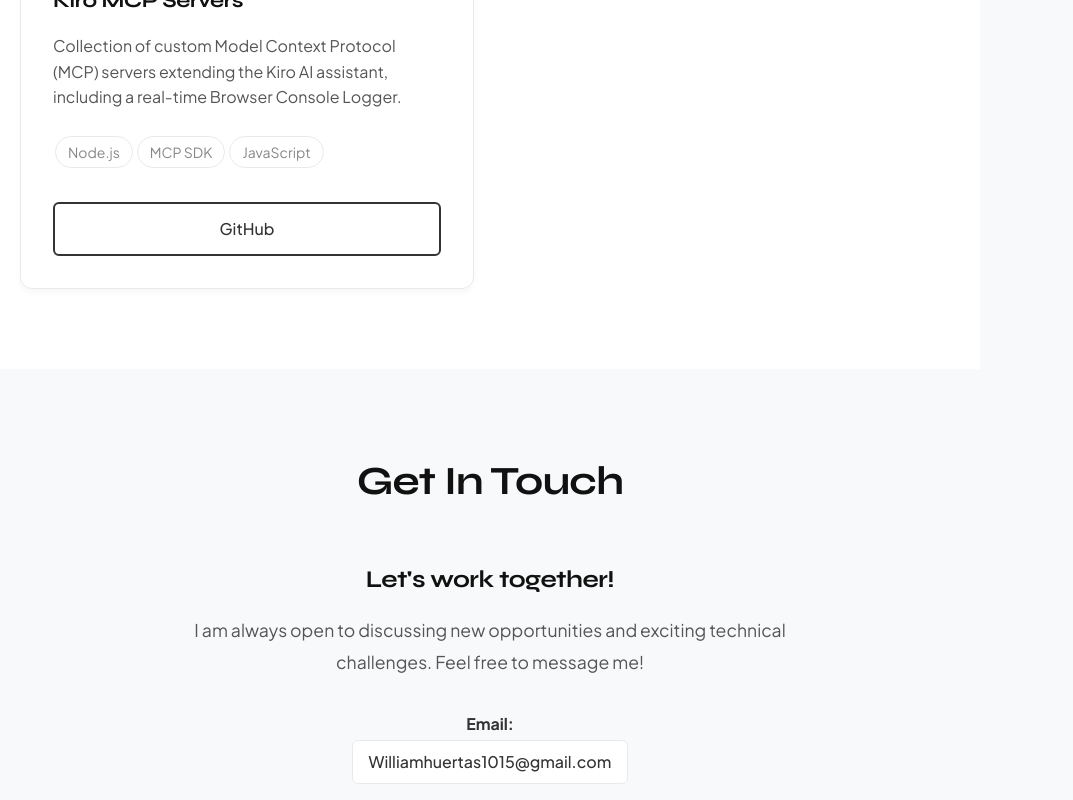
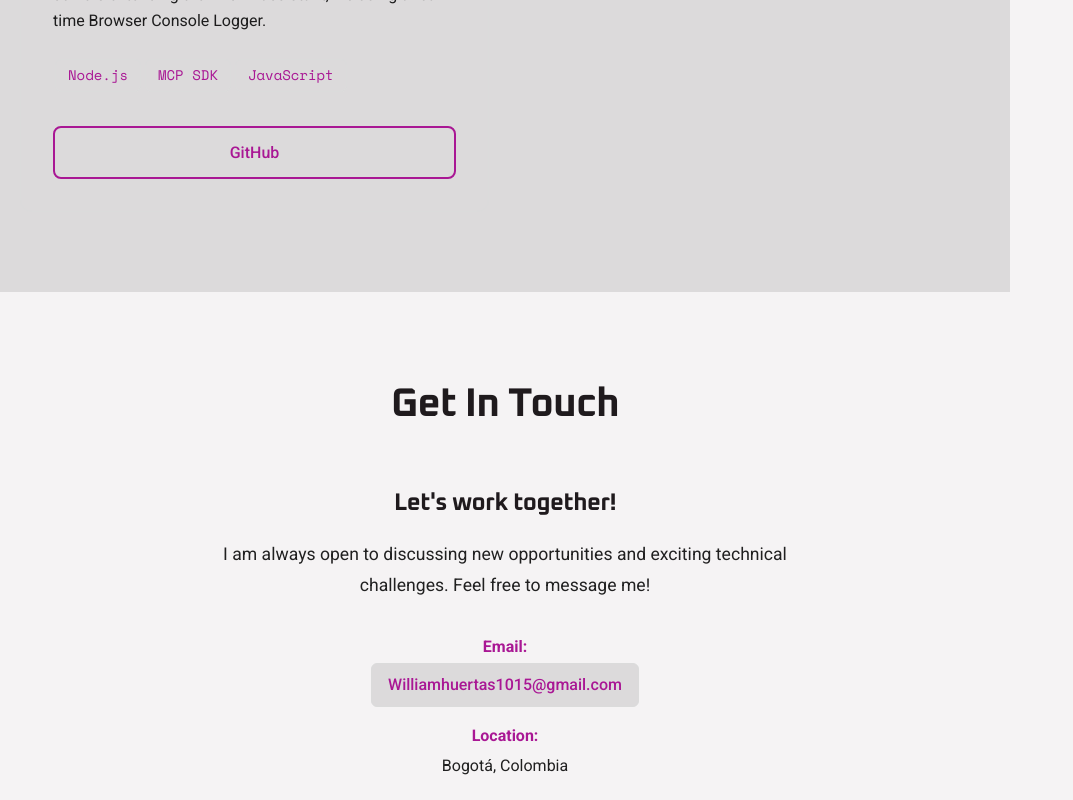
Before and after one commit to wahc1983/will-portfolio, a React (Vite) app: page / in a window 1280 px wide. Shown: the part 5778-6578 px from the top of the page, without its empty margins (0-1073 px from the left). Built offline with nearby package versions, Linux system fonts and the light colour scheme.

Commit message:
Refactor portfolio styling to align with NgRx design system

```diff
--- a/index.html
+++ b/index.html
@@ -8,7 +8,7 @@
     <title>William Huertas - Full Stack Developer</title>
     <link rel="preconnect" href="https://fonts.googleapis.com" />
     <link rel="preconnect" href="https://fonts.gstatic.com" crossorigin />
-    <link href="https://fonts.googleapis.com/css2?family=Outfit:wght@700;900&family=Syne:wght@400;500;600;700;800&family=Plus+Jakarta+Sans:ital,wght@0,300;0,400;0,500;0,600;0,700;1,400&display=swap" rel="stylesheet" />
+    <link href="https://fonts.googleapis.com/css2?family=Oxanium:wght@200..800&family=Roboto:wght@300;400;500;700&family=Space+Mono:ital,wght@0,400;0,700;1,400;1,700&display=swap" rel="stylesheet" />
   </head>
   <body>
     <div id="root"></div>
--- a/src/App.css
+++ b/src/App.css
@@ -1,46 +1,3 @@
-/* Variables CSS para temas - Estilo Tokyo */
-:root.light-theme {
-  --btn-text: #ffffff;
-  --primary-color: #333333;
-  --primary-hover: #000000;
-  --secondary-color: #6c757d;
-  --background-color: #f8f9fa;
-  --background-alt: #ffffff;
-  --text-color: #111111;
-  --text-secondary: #555555;
-  --text-muted: #888888;
-  --border-color: #eaeaea;
-  --border-hover: #cccccc;
-  --card-bg: #ffffff;
-  --shadow: rgba(0, 0, 0, 0.03);
-  --shadow-hover: rgba(0, 0, 0, 0.08);
-  --header-bg: rgba(255, 255, 255, 0.98);
-  --footer-bg: #f8f9fa;
-  --footer-text: #666666;
-  --sidebar-width: 300px;
-}
-
-:root.dark-theme {
-  --btn-text: #000000;
-  --primary-color: #ffffff;
-  --primary-hover: #dddddd;
-  --secondary-color: #adb5bd;
-  --background-color: #111111;
-  --background-alt: #1a1a1a;
-  --text-color: #ffffff;
-  --text-secondary: #aaaaaa;
-  --text-muted: #777777;
-  --border-color: #2a2a2a;
-  --border-hover: #444444;
-  --card-bg: #1c1c1c;
-  --shadow: rgba(0, 0, 0, 0.3);
-  --shadow-hover: rgba(0, 0, 0, 0.5);
-  --header-bg: #000000;
-  --footer-bg: #000000;
-  --footer-text: #777777;
-  --sidebar-width: 300px;
-}
-
 * {
   margin: 0;
   padding: 0;
@@ -48,7 +5,7 @@
 }
 
 body {
-  font-family: 'Plus Jakarta Sans', -apple-system, BlinkMacSystemFont, 'Segoe UI', sans-serif;
+  font-family: 'Roboto', 'Inter', system-ui, Avenir, Helvetica, Arial, sans-serif;
   line-height: 1.6;
   color: var(--text-color);
   background-color: var(--background-color);
@@ -56,7 +13,7 @@ body {
 }
 
 h1, h2, h3, h4, h5, h6 {
-  font-family: 'Syne', sans-serif;
+  font-family: 'Oxanium', sans-serif;
   letter-spacing: -0.02em;
 }
 
@@ -76,7 +33,7 @@ h1, h2, h3, h4, h5, h6 {
   display: inline-block;
   padding: 12px 24px;
   border: none;
-  border-radius: 6px;
+  border-radius: 8px;
   text-decoration: none;
   font-weight: 500;
   cursor: pointer;
@@ -86,12 +43,12 @@ h1, h2, h3, h4, h5, h6 {
 
 .btn-primary {
   background-color: var(--primary-color);
-  color: var(--btn-text);
+  color: var(--background-color);
 }
 
 .btn-primary:hover {
   background-color: var(--primary-hover);
-  color: var(--btn-text);
+  color: var(--text-color);
   transform: translateY(-2px);
 }
 
@@ -102,16 +59,18 @@ h1, h2, h3, h4, h5, h6 {
 }
 
 .btn-secondary:hover {
-  background-color: var(--primary-color);
-  color: var(--btn-text);
+  background-color: var(--primary-hover);
+  border-color: var(--primary-hover);
+  color: var(--background-color);
 }
 
 .tech-tag {
   display: inline-block;
   background-color: var(--background-alt);
-  color: var(--text-muted);
+  color: var(--primary-color);
   padding: 4px 12px;
-  border-radius: 20px;
+  border-radius: 6px;
+  font-family: 'Space Mono', monospace;
   font-size: 0.875rem;
   margin: 2px;
   border: 1px solid var(--border-color);
--- a/src/components/About.css
+++ b/src/components/About.css
@@ -63,7 +63,7 @@
   object-fit: cover;
   border-radius: 60% 40% 30% 70% / 60% 30% 70% 40%;
   animation: morph 8s ease-in-out infinite;
-  box-shadow: 0 0 0 12px rgba(128, 128, 128, 0.15), 0 15px 35px rgba(0, 0, 0, 0.4);
+  box-shadow: 0 0 0 12px var(--border-color), 0 15px 35px var(--shadow-hover);
 }
 
 @keyframes morph {
--- a/src/components/Contact.css
+++ b/src/components/Contact.css
@@ -60,8 +60,9 @@
 }
 
 .social-link:hover {
-  background-color: var(--primary-color);
-  color: var(--btn-text);
+  background-color: var(--primary-hover);
+  color: var(--background-color);
+  border-color: var(--primary-hover);
   transform: translateY(-2px);
 }
 
@@ -69,7 +70,7 @@
   background-color: var(--card-bg);
   padding: 2rem;
   border-radius: 12px;
-  box-shadow: 0 4px 6px var(--shadow);
+  box-shadow: var(--shadow);
   border: 1px solid var(--border-color);
 }
 
--- a/src/components/Experience.css
+++ b/src/components/Experience.css
@@ -50,16 +50,19 @@
 .timeline-content {
   background-color: var(--card-bg);
   padding: 2rem;
-  border-radius: 8px;
-  box-shadow: 0 4px 6px var(--shadow);
+  border-radius: 12px;
+  box-shadow: var(--shadow);
   width: calc(50% - 2rem);
   position: relative;
   transition: all 0.3s ease;
+  border: 1px solid var(--border-color);
 }
 
 .timeline-content:hover {
-  box-shadow: 0 8px 25px var(--shadow-hover);
+  box-shadow: var(--shadow-hover);
   transform: translateY(-2px);
+  background-color: var(--card-bg-hover);
+  border-color: var(--border-hover);
 }
 
 .timeline-item:nth-child(odd) .timeline-content {
--- a/src/components/Header.css
+++ b/src/components/Header.css
@@ -39,9 +39,9 @@
   display: flex;
   align-items: center;
   justify-content: center;
-  background-color: var(--text-color);
+  background-color: var(--primary-color);
   color: var(--background-color);
-  font-family: 'Outfit', sans-serif;
+  font-family: 'Oxanium', sans-serif;
   font-weight: 900;
   font-size: 1.4rem;
   border-radius: 8px;
@@ -68,11 +68,6 @@
     max-width: 0;
     opacity: 0;
   }
-}
-
-:root.light-theme .header-logo-icon {
-  background-color: #2563EB;
-  color: #ffffff;
 }
 
 .logo:hover .header-logo-icon {
@@ -152,7 +147,7 @@
 }
 
 :root.light-theme .menu-toggle span {
-  background-color: #2563EB;
+  background-color: var(--primary-color);
 }
 
 .menu-toggle.open span:nth-child(1) {
--- a/src/components/Projects.css
+++ b/src/components/Projects.css
@@ -21,7 +21,9 @@
 
 .project-card:hover {
   transform: translateY(-5px);
-  box-shadow: 0 8px 25px var(--shadow-hover);
+  box-shadow: var(--shadow-hover);
+  background-color: var(--card-bg-hover);
+  border-color: var(--border-hover);
 }
 
 .project-image {
@@ -47,10 +49,10 @@
   100% { background-position: 0% 50%; }
 }
 
-.gradient-0 { background-image: linear-gradient(-45deg, #1a1b26, #7dcfff, #2ac3de); }
-.gradient-1 { background-image: linear-gradient(-45deg, #1a1b26, #bb9af7, #9d7cd8); }
-.gradient-2 { background-image: linear-gradient(-45deg, #1a1b26, #9ece6a, #73daca); }
-.gradient-3 { background-image: linear-gradient(-45deg, #1a1b26, #f7768e, #ff9e64); }
+.gradient-0 { background-image: linear-gradient(-45deg, #17111a, #cf8fc5, #a91794); }
+.gradient-1 { background-image: linear-gradient(-45deg, #241b28, #fface6, #850074); }
+.gradient-2 { background-image: linear-gradient(-45deg, #17111a, #a91794, #cf8fc5); }
+.gradient-3 { background-image: linear-gradient(-45deg, #241b28, #cf8fc5, #fface6); }
 
 .project-content {
   padding: 2rem;
--- a/src/index.css
+++ b/src/index.css
@@ -1,28 +1,38 @@
 @import url('https://fonts.googleapis.com/css2?family=Inter:wght@300;400;500;600;700&display=swap');
 
-/* Variables CSS por defecto (tema claro) */
+/* Variables CSS por defecto (Tema Oscuro - Estilo NgRx) */
 :root {
-  font-family: 'Inter', system-ui, Avenir, Helvetica, Arial, sans-serif;
+  font-family: 'Roboto', 'Inter', system-ui, Avenir, Helvetica, Arial, sans-serif;
   line-height: 1.5;
   font-weight: 400;
 
-  /* Variables de tema claro por defecto */
-  --primary-color: #007bff;
-  --primary-hover: #0056b3;
-  --secondary-color: #6c757d;
-  --background-color: #ffffff;
-  --background-alt: #f8f9fa;
-  --text-color: #333333;
-  --text-secondary: #6c757d;
-  --text-muted: #495057;
-  --border-color: #e9ecef;
-  --border-hover: #dee2e6;
-  --card-bg: #ffffff;
-  --shadow: rgba(0, 0, 0, 0.1);
-  --shadow-hover: rgba(0, 0, 0, 0.15);
-  --header-bg: rgba(255, 255, 255, 0.95);
-  --footer-bg: #2c3e50;
-  --footer-text: #bdc3c7;
+  /* Colores de Fondo */
+  --background-color: #17111a;
+  --background-alt: #241b28;
+  --card-bg: #241b28;
+  --card-bg-hover: #2b1f31;
+  --header-bg: rgba(23, 17, 26, 0.85);
+  --footer-bg: #0d0a0f;
+
+  /* Layout */
+  --sidebar-width: 270px;
+
+  /* Acentos */
+  --primary-color: #fface6;
+  --primary-hover: #cf8fc5;
+  --secondary-color: #a91794;
+
+  /* Texto */
+  --text-color: #ffffff;
+  --text-secondary: rgba(255, 255, 255, 0.87);
+  --text-muted: rgba(255, 255, 255, 0.56);
+  --footer-text: rgba(255, 255, 255, 0.54);
+
+  /* Bordes y Sombras */
+  --border-color: rgba(255, 255, 255, 0.12);
+  --border-hover: rgba(207, 143, 197, 0.54);
+  --shadow: 0px 3px 1px -2px rgba(0, 0, 0, 0.2), 0px 2px 2px 0px rgba(0, 0, 0, 0.14);
+  --shadow-hover: 0px 5px 5px -3px rgba(0, 0, 0, 0.2), 0px 8px 10px 1px rgba(0, 0, 0, 0.14);
 
   font-synthesis: none;
   text-rendering: optimizeLegibility;
@@ -31,45 +41,43 @@
   -webkit-text-size-adjust: 100%;
 }
 
-/* Aplicar tema claro por defecto */
+/* Tema Claro (Estilo NgRx) */
 :root.light-theme {
-  --primary-color: #007bff;
-  --primary-hover: #0056b3;
-  --secondary-color: #6c757d;
-  --background-color: #ffffff;
-  --background-alt: #f8f9fa;
-  --text-color: #333333;
-  --text-secondary: #6c757d;
-  --text-muted: #495057;
-  --border-color: #e9ecef;
-  --border-hover: #dee2e6;
-  --card-bg: #ffffff;
-  --shadow: rgba(0, 0, 0, 0.1);
-  --shadow-hover: rgba(0, 0, 0, 0.15);
-  --header-bg: rgba(255, 255, 255, 0.95);
-  --footer-bg: #2c3e50;
-  --footer-text: #bdc3c7;
+  /* Colores de Fondo */
+  --background-color: #f5f3f4;
+  --background-alt: #dcdadb;
+  --card-bg: #dcdadb;
+  --card-bg-hover: #cfccce;
+  --header-bg: rgba(245, 243, 244, 0.85);
+  --footer-bg: #e0dedf;
+
+  /* Acentos */
+  --primary-color: #a91794;
+  --primary-hover: #850074;
+  --secondary-color: #cf8fc5;
+
+  /* Texto */
+  --text-color: #1f1a1d;
+  --text-secondary: rgba(0, 0, 0, 0.87);
+  --text-muted: rgba(0, 0, 0, 0.56);
+  --footer-text: rgba(0, 0, 0, 0.54);
+
+  /* Bordes y Sombras */
+  --border-color: #dbdbdb;
+  --border-hover: rgba(169, 23, 148, 0.54);
+  --shadow: 0px 2px 1px -1px rgba(0, 0, 0, 0.1);
+  --shadow-hover: 0px 3px 3px -2px rgba(0, 0, 0, 0.15);
 }
 
-/* Variables para tema oscuro */
+/* Mantener compatibilidad con clases antiguas */
 :root.dark-theme {
-  --primary-color: #4dabf7;
-  --primary-hover: #339af0;
-  --secondary-color: #adb5bd;
-  --background-color: #121212;
-  --background-alt: #1e1e1e;
-  --text-color: #ffffff;
-  --text-secondary: #adb5bd;
-  --text-muted: #868e96;
-  --border-color: #343a40;
-  --border-hover: #495057;
-  --card-bg: #1e1e1e;
-  --shadow: rgba(0, 0, 0, 0.3);
-  --shadow-hover: rgba(0, 0, 0, 0.4);
-  --header-bg: rgba(18, 18, 18, 0.95);
-  --footer-bg: #0d1117;
-  --footer-text: #8b949e;
+  /* Si por algún motivo se usa dark-theme en lugar de omitir light-theme */
 }
+
+h1, h2, h3, h4, h5, h6 {
+  font-family: 'Oxanium', sans-serif;
+}
+
 
 * {
   margin: 0;
```
